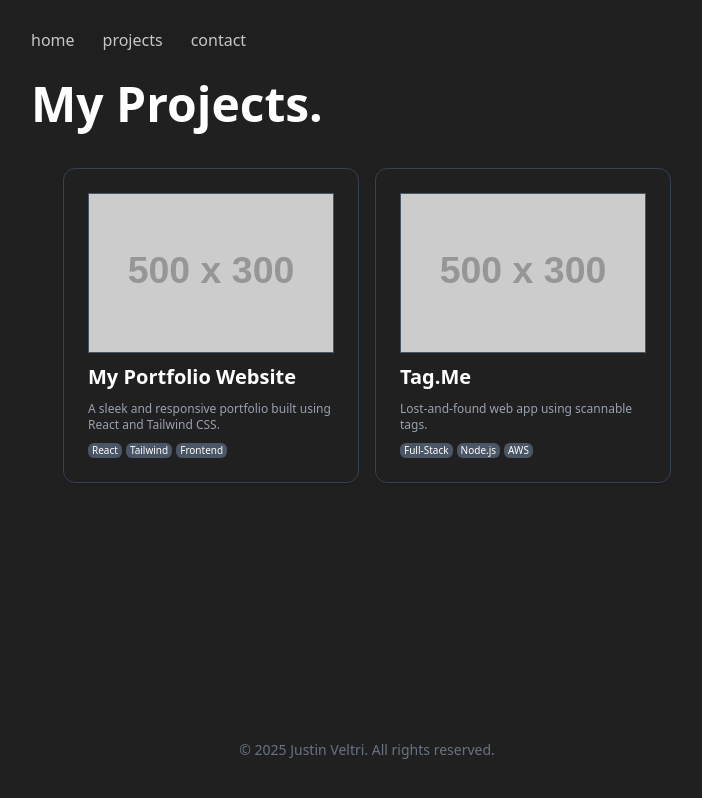
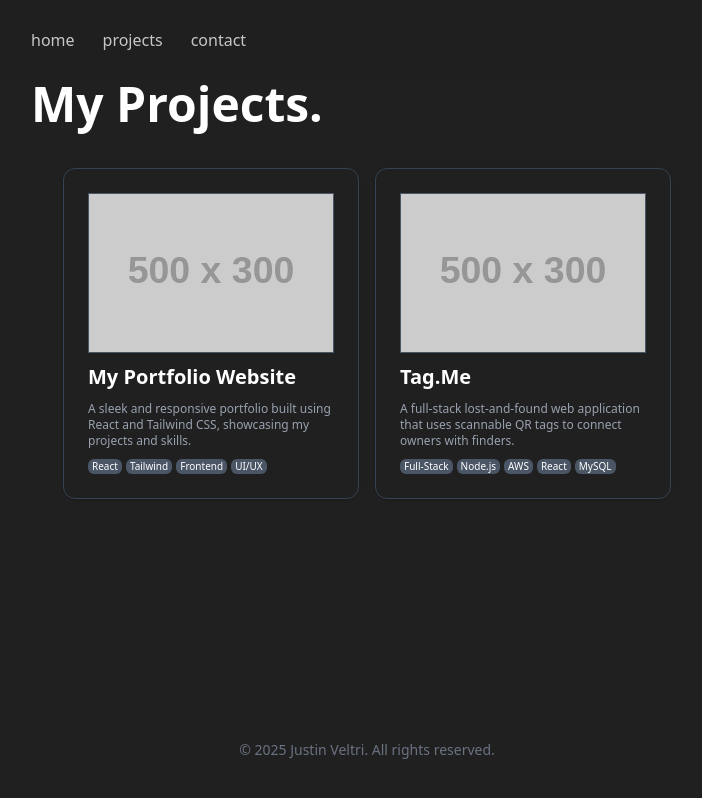
Before and after one commit to Justinv1234/personal-portfolio, a React (Vite) app in the folder frontend/: page /projects in a window 1280 px wide. Shown: the whole page, without its empty margins (273-975 px from the left). Built offline with nearby package versions, Linux system fonts and the light colour scheme.

Commit message:
updated project details page

```diff
--- a/frontend/src/data/ProjectsData.js
+++ b/frontend/src/data/ProjectsData.js
@@ -1,16 +1,28 @@
 export const projectInfo = [
     {
         title: "My Portfolio Website",
-        description: "A sleek and responsive portfolio built using React and Tailwind CSS.",
+        description: "A sleek and responsive portfolio built using React and Tailwind CSS, showcasing my projects and skills.",
+        longDescription: "This portfolio is a personal project designed to act as a central hub for my work and experience. Built from the ground up with React and Tailwind CSS, it features a clean and modern design that is fully responsive across all devices. The site includes a dynamic project gallery, an interactive timeline of my experience and education, and a contact form for easy communication. The goal was to create a professional online presence that is both visually appealing and highly functional.",
         websiteURL: "https://placehold.co/500x300",
-        tags: ["React", "Tailwind", "Frontend"],
+        imageURLs: [
+            "https://placehold.co/500x300?text=Portfolio+Homepage",
+            "https://placehold.co/500x300?text=Projects+Page",
+            "https://placehold.co/500x300?text=Contact+Form",
+        ],
+        tags: ["React", "Tailwind", "Frontend", "UI/UX"],
         isFeatured: true,
     },
     {
         title: "Tag.Me",
-        description: "Lost-and-found web app using scannable tags.",
+        description: "A full-stack lost-and-found web application that uses scannable QR tags to connect owners with finders.",
+        longDescription: "Tag.Me is a comprehensive lost-and-found solution designed to help people recover their lost items quickly and efficiently. The system works by attaching QR-coded tags to valuable items. When an item is lost and found by someone, they can scan the QR code to be taken to a page where they can anonymously notify the owner. The backend is built with Node.js and Express, and it leverages AWS for reliable and scalable cloud hosting. The frontend is a responsive React application that provides a seamless user experience for both item owners and finders.",
         websiteURL: "https://placehold.co/500x300",
-        tags: ["Full-Stack", "Node.js", "AWS"],
+        imageURLs: [
+            "https://placehold.co/500x300?text=Tag.Me+Landing+Page",
+            "https://placehold.co/500x300?text=User+Dashboard",
+            "https://placehold.co/500x300?text=Scanning+a+Tag",
+        ],
+        tags: ["Full-Stack", "Node.js", "AWS", "React", "MySQL"],
         isFeatured: false,
     },
 ];
--- a/frontend/src/pages/ProjectDetailsPage.jsx
+++ b/frontend/src/pages/ProjectDetailsPage.jsx
@@ -18,6 +18,33 @@ function ProjectDetail() {
   }
 
   return (
+    <div className="flex flex-col md:text-left text-center">
+      <h1 className="text-5xl font-semibold mb-10">
+        {project.title.toLowerCase()}.
+      </h1>
+      <img
+        src={project.websiteURL}
+        alt="Project screenshot"
+        className="rounded-lg border border-gray-700 mx-auto mb-5"
+      />
+      <h1 className="text-4xl font-semibold mb-3">tech stack.</h1>
+      <div className="flex flex-wrap gap-2">
+        {project.tags.map((tag, i) => (
+          <span
+            key={i}
+            className="bg-gray-600 text-white text-sm px-3 py-1 rounded-full"
+          >
+            {tag}
+          </span>
+        ))}
+      </div>
+      <h1 className="text-4xl font-semibold mt-10 mb-3">description.</h1>
+      <h1>{project.longDescription}</h1>
+    </div>
+  );
+
+  /*
+  return (
     <div className="px-8 mt-10 max-w-3xl mx-auto text-center">
       <h1 className="text-3xl font-bold mb-4">{project.title}</h1>
       <img
@@ -37,7 +64,7 @@ function ProjectDetail() {
         ))}
       </div>
     </div>
-  );
+  );*/
 }
 
 export default ProjectDetail;
```
